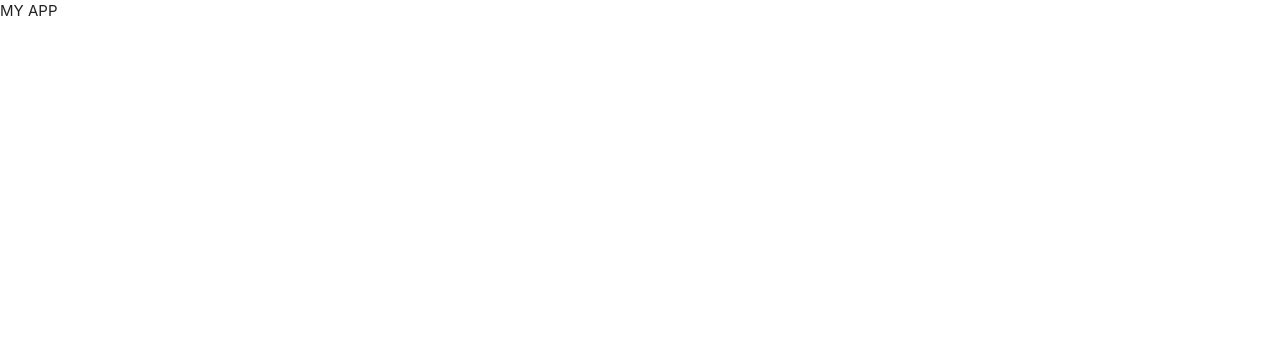
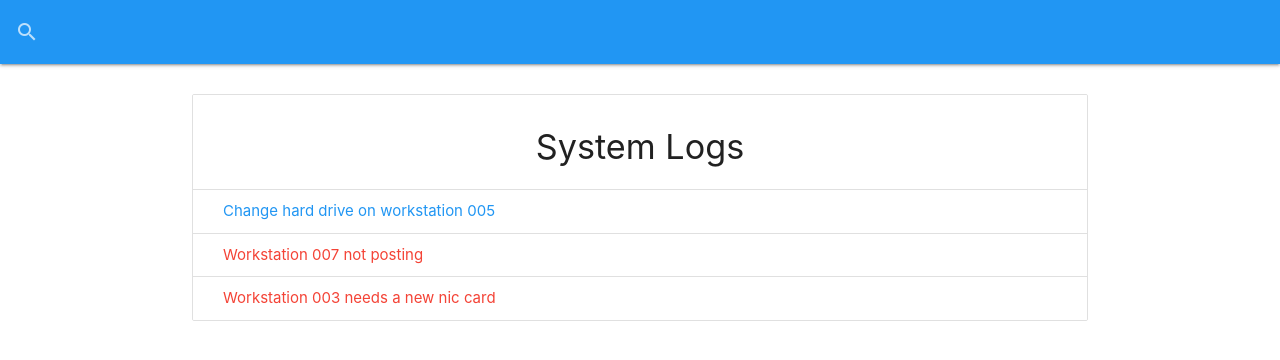
Before and after one commit to ed-f-jones/it-logger, a React (Create React App) app: page / in a window 1280 px wide. Shown: the top 360 px of the page. Built offline with nearby package versions, Linux system fonts and the light colour scheme; data requests are answered from the project's data file.

Commit message:
searchbar complete working on logs and dates

```diff
--- a/public/index.html
+++ b/public/index.html
@@ -10,7 +10,8 @@
       content="Web site created using create-react-app"
     />
     <link rel="apple-touch-icon" href="%PUBLIC_URL%/logo192.png" />
-    <link href="https://font.googleapis.com/icon?family=Material+Icons" rel="stylesheet"/>
+    <link href="https://fonts.googleapis.com/icon?family=Material+Icons"
+      rel="stylesheet">
 
     <link rel="manifest" href="%PUBLIC_URL%/manifest.json" />
 
--- a/src/App.js
+++ b/src/App.js
@@ -1,7 +1,9 @@
-import React, {useEffect} from 'react';
+import React, {Fragment, useEffect} from 'react';
 import 'materialize-css/dist/css/materialize.min.css';
 import M from 'materialize-css/dist/js/materialize.min.js';
 import './App.css';
+import SearchBar from './components/layout/SearchBar';
+import Logs from './components/logs/Logs';
 
 function App() {
   useEffect(() => {
@@ -10,9 +12,12 @@ function App() {
     M.AutoInit();
   })
   return (
-    <div className="App">
-      MY APP
-    </div>
+    <Fragment>
+      <SearchBar/>
+      <div className="container">
+        <Logs/>
+      </div>
+    </Fragment>
   );
 }
 
--- /dev/null
+++ b/src/components/layout/SearchBar.js
@@ -0,0 +1,21 @@
+import React from 'react';
+
+
+ const SearchBar = () => {
+    return (
+        <nav style={{marginBottom: '30px'}} className="blue">
+            <div className="nav-wrapper">
+                <form>
+                    <div className="input-field">
+                        <input id="search" type="search" required/>
+                        <label className="label-icon" htmlfor="search">
+                            <i className="material-icons">search</i>
+                        </label>
+                    </div>
+                </form>
+            </div>
+        </nav>
+    )
+}
+
+export default SearchBar;
--- /dev/null
+++ b/src/components/logs/LogItem.js
@@ -0,0 +1,19 @@
+import React from 'react';
+import PropTypes from 'prop-types';
+
+const LogItem = ({ log }) => {
+    return (
+        <li className="collection-item">
+            <div>
+                <a href="#edit-log-modal" className={`modal-trigger ${log.attention ? 'red-text'
+                : 'blue-text'}`}>{log.message}</a>
+            </div>
+        </li>
+    )
+}
+
+LogItem.propTypes = {
+    log: PropTypes.object.isRequired
+}
+
+export default LogItem
--- /dev/null
+++ b/src/components/logs/Logs.js
@@ -0,0 +1,39 @@
+  import React, { useState, useEffect}from 'react';
+  import LogItem from './LogItem';
+
+
+const Logs = () => {
+    const [logs, setLogs] = useState([]);
+    const [loading, setLoading] = useState(false);
+
+    useEffect(() => {
+        getLogs();
+      // eslint-disable-next-line
+    }, []);
+
+    const getLogs = async () => {
+        setLoading(true);
+
+        const res = await fetch('/logs');
+        const data = await res.json();
+
+        setLogs(data);
+        setLoading(false);
+    }
+
+    if(loading) {
+        return <h4>Loading...</h4>
+    }
+    return (
+        <ul className="collection with-header">
+            <li className="collection-header">
+                <h4 className="center">System Logs</h4>
+            </li>
+            {!loading && logs.length === 0 ?(<p className="center">No logs to show...</p>) : (
+                logs.map(log =>  <LogItem log={log} key={log.id}/>)
+            )}
+        </ul>
+    );
+};
+
+export default  Logs;
```
